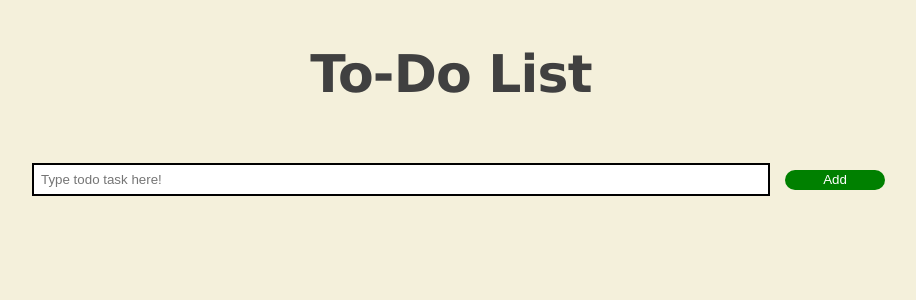
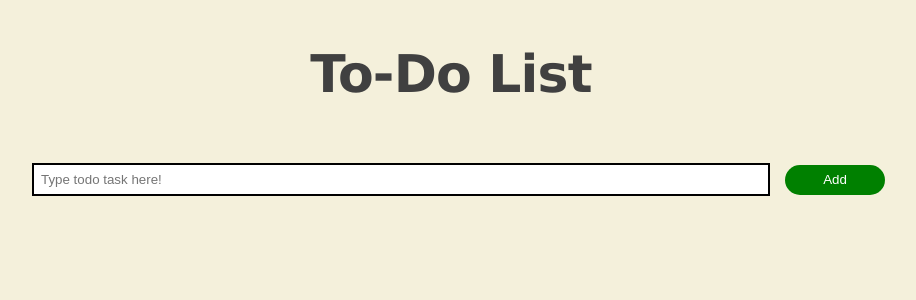
Before and after one commit to dlzinck/To-Do-List, a React (Create React App) app: page / in a window 1280 px wide. Shown: the top 300 px of the page, without its empty margins (189-1105 px from the left). Built offline with nearby package versions, Linux system fonts and the light colour scheme.

Commit message:
Style changes

```diff
--- a/src/App.js
+++ b/src/App.js
@@ -1,4 +1,4 @@
-import React, { useEffect, useState } from 'react'
+import React, { useEffect, useState } from 'react';
 import './App.css';
 import styled from "styled-components";
 
@@ -11,6 +11,7 @@ const Container = styled.div`
 const Button = styled.button`
   background-color: green;
   width: 100px;
+  height: 30px;
 `;
 
 const ButtonDelete = styled.button`
@@ -73,6 +74,7 @@ function App() {
     setTodoList(deleteTask);
   }
 
+
   return (
     <Container>
       <div className='app-container'>
```
